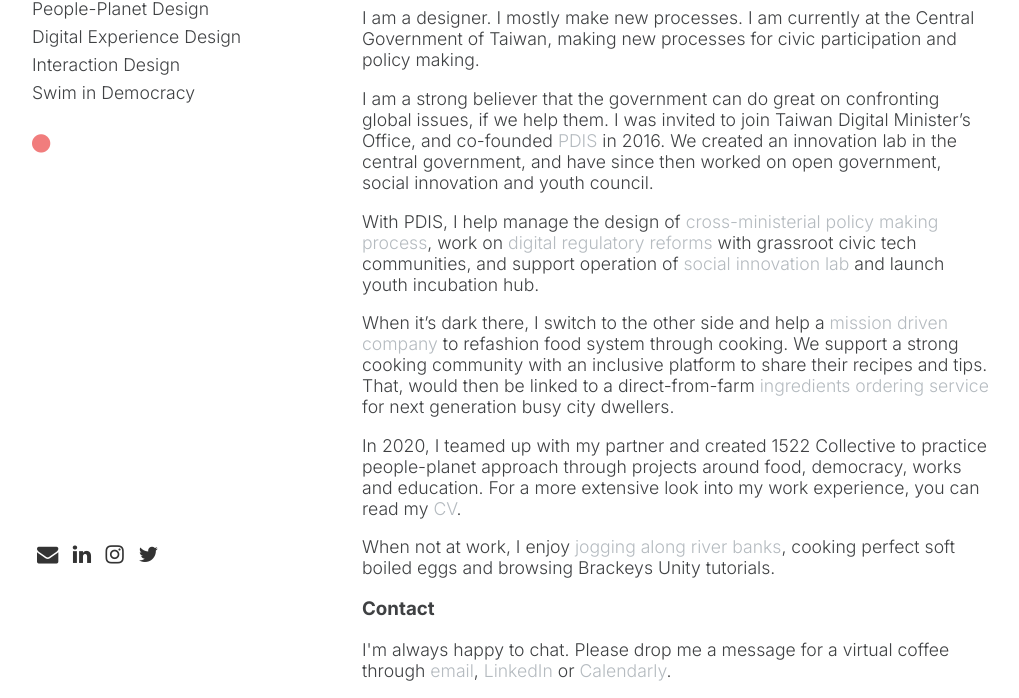
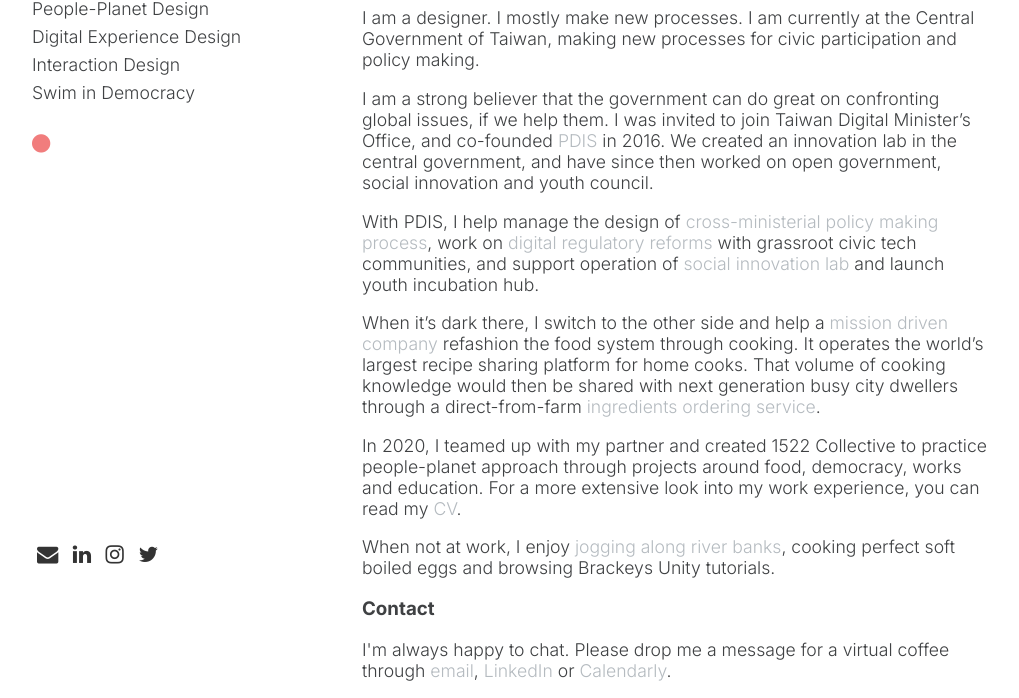
Before and after one commit to shuyanglin/shuyanglin.github.io, a website: page public/index.html in a window 1280 px wide. Shown: the part 136-834 px from the top of the page, without its empty margins (128-1147 px from the left). Drawn offline with nearby package versions, Linux system fonts and the light colour scheme.

Commit message:
update about

```diff
--- a/public/index.html
+++ b/public/index.html
@@ -51,7 +51,7 @@
                     </p>
 
                     <p>
-                        When it’s dark there, I switch to the other side and help a <a href="https://www.nytimes.com/2021/04/26/dining/cookpad-recipe-site.html">mission driven company</a> to refashion food system through cooking. We support a strong cooking community with an inclusive platform to share their recipes and tips. That, would then be linked to a direct-from-farm <a href="https://cookpad-mart.com">ingredients ordering service</a> for next generation busy city dwellers.
+                        When it’s dark there, I switch to the other side and help a <a href="https://www.nytimes.com/2021/04/26/dining/cookpad-recipe-site.html">mission driven company</a> refashion the food system through cooking.  It operates the world’s largest recipe sharing platform for home cooks. That volume of cooking knowledge would then be shared with next generation busy city dwellers through a direct-from-farm <a href="https://cookpad-mart.com">ingredients ordering service</a>.
                     </p>
 
                     <p>
```
